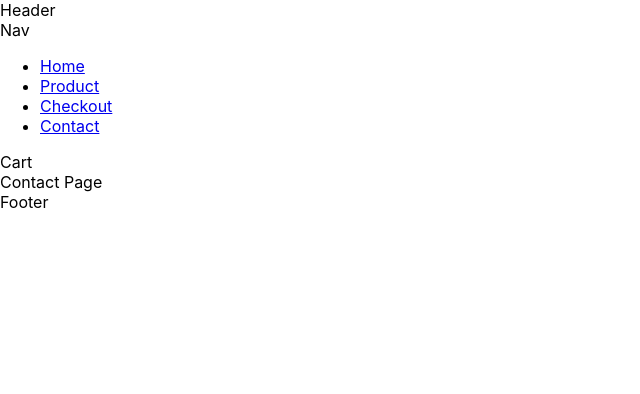
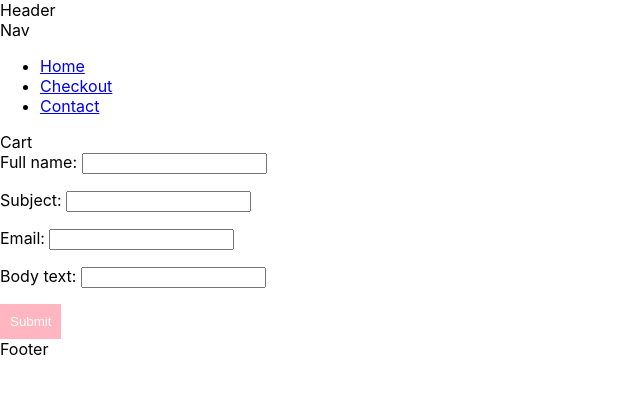
Before and after one commit to k12re/react-framework-ca, a React (Create React App) app: page /contact in a window 1280 px wide. Shown: the top 394 px of the page, without its empty margins (0-640 px from the left). Built offline with nearby package versions, Linux system fonts and the light colour scheme.

Commit message:
baseline for some pages and refactor component pages + small styling addition for testing

```diff
--- a/src/App.js
+++ b/src/App.js
@@ -1,12 +1,43 @@
 import { Outlet, Route, Routes, Link, useParams } from "react-router-dom";
 import "./App.css";
+import { useEffect, useState } from "react";
+import ProductItem from "./components/ProductItem";
+import ProductPage from "./components/ProductPage";
+import ContactPage from "./components/ContactPage";
+import * as Styled from "./App.styles";
+
+export const url = "https://api.noroff.dev/api/v1/online-shop";
 
 function Home() {
-  return <div>Home</div>;
-}
+  const [data, setData] = useState([]);
+  const [isLoading, setIsLoading] = useState(false);
+  const [isError, setIsError] = useState(false);
 
-function ProductPage() {
-  return <div>Product Page</div>;
+  useEffect(() => {
+    async function getData() {
+      try {
+        setIsLoading(true);
+        setIsError(false);
+
+        const response = await fetch(url);
+        const json = await response.json();
+        setData(json);
+      } catch (error) {
+        console.log(error);
+      } finally {
+        setIsLoading(false);
+      }
+    }
+    getData();
+  }, []);
+
+  return (
+    <ul>
+      {data.map((item) => (
+        <ProductItem key={item.id} data={item} />
+      ))}
+    </ul>
+  );
 }
 
 function CheckOutPage() {
@@ -15,10 +46,6 @@ function CheckOutPage() {
 
 function CheckOutSuccessPage() {
   return <div>Checkout Success Page</div>;
-}
-
-function ContactPage() {
-  return <div>Contact Page</div>;
 }
 
 function NotFound() {
@@ -44,16 +71,13 @@ function Nav() {
     <nav>
       Nav
       <ul>
-        <li>
+        <li key={"home"}>
           <Link to="/">Home</Link>
         </li>
-        <li>
-          <Link to="/product">Product</Link>
-        </li>
-        <li>
+        <li key={"checkout"}>
           <Link to="/checkout">Checkout</Link>
         </li>
-        <li>
+        <li key={"contact"}>
           <Link to="/contact">Contact</Link>
         </li>
       </ul>
@@ -81,10 +105,11 @@ function App() {
       <Routes>
         <Route path="/" element={<Layout />}>
           <Route index element={<Home />} />
-          <Route path="product" element={<ProductPage />} />
+          {/* <Route path="product" element={<ProductPage />} /> */}
           <Route path="checkout" element={<CheckOutPage />} />
           <Route path="contact" element={<ContactPage />} />
           <Route path="*" element={<NotFound />} />
+          <Route path="product/:id" element={<ProductPage />} />
         </Route>
       </Routes>
     </div>
--- /dev/null
+++ b/src/App.styles.jsx
@@ -0,0 +1,16 @@
+import styled from "styled-components";
+
+export const Button = styled.button`
+  border: 0;
+  background-color: lightpink;
+  color: white;
+  cursor: pointer;
+  padding: 10px;
+  a {
+    text-decoration: none;
+    color: inherit;
+  }
+  :hover {
+    background-color: lightcoral;
+  }
+`;
--- /dev/null
+++ b/src/components/ContactPage/index.jsx
@@ -0,0 +1,49 @@
+import { useForm } from "react-hook-form";
+import { yupResolver } from "@hookform/resolvers/yup";
+import * as yup from "yup";
+import * as Styled from "../../App.styles";
+
+const schema = yup
+  .object({
+    fullName: yup.string().min(3).max(100).required(),
+    subject: yup.string().min(3).max(100).required(),
+    email: yup.string().email().required(),
+    body: yup.string().min(3).max(100).required(),
+  })
+  .required();
+
+function ContactPage() {
+  const {
+    register,
+    handleSubmit,
+    formState: { errors },
+  } = useForm({
+    resolver: yupResolver(schema),
+  });
+
+  function onSubmit(data) {
+    console.log(data);
+  }
+
+  return (
+    <form onSubmit={handleSubmit(onSubmit)}>
+      <label htmlFor="full-name">Full name: </label>
+      <input name="full-name" {...register("fullName")} />
+      <p>{errors.fullName?.message}</p>
+      <label htmlFor="subject">Subject: </label>
+      <input name="subject" {...register("subject")} />
+      <p>{errors.subject?.message}</p>
+      <label htmlFor="email">Email: </label>
+      <input name="email" {...register("email")} />
+      <p>{errors.email?.message}</p>
+      <label htmlFor="body">Body text: </label>
+      <input name="body" {...register("body")} />
+      <p>{errors.body?.message}</p>
+      {/* <input type="submit" />
+      <button type="submit">Submit button</button> */}
+      <Styled.Button>Submit</Styled.Button>
+    </form>
+  );
+}
+
+export default ContactPage;
--- /dev/null
+++ b/src/components/ProductItem/index.jsx
@@ -0,0 +1,18 @@
+import { Link } from "react-router-dom";
+import * as Styled from "../../App.styles";
+
+const ProductItem = ({ data }) => {
+  return (
+    <li key={data.id}>
+      <div>
+        <h2>{data.title}</h2>
+        <p>{data.description}</p>
+        <Styled.Button>
+          <Link to={`/product/${data.id}`}>View product</Link>
+        </Styled.Button>
+      </div>
+    </li>
+  );
+};
+
+export default ProductItem;
--- /dev/null
+++ b/src/components/ProductPage/index.jsx
@@ -0,0 +1,56 @@
+import { useState, useEffect } from "react";
+import { useParams } from "react-router-dom";
+import { url } from "../../App";
+
+function ProductPage() {
+  const [data, setData] = useState(null);
+  const [isLoading, setIsLoading] = useState(false);
+  const [isError, setIsError] = useState(false);
+  let { id } = useParams();
+
+  useEffect(() => {
+    async function getData(url) {
+      try {
+        setIsLoading(true);
+        setIsError(false);
+
+        const response = await fetch(url);
+        const json = await response.json();
+        setData(json);
+      } catch (error) {
+        console.log(error);
+      } finally {
+        setIsLoading(false);
+      }
+    }
+
+    getData(`${url}/${id}`);
+  }, [id]);
+
+  if (isLoading || !data) {
+    return <div>Loading...</div>;
+  }
+
+  if (isError) {
+    return <div>Error</div>;
+  }
+
+  return (
+    <div>
+      <div>
+        <div>
+          <h2>{data.title}</h2>
+          <img src={data.imageUrl} alt={data.title} />
+          <p>{data.description}</p>
+          <p>Ordinary Price: {data.price}</p>
+          {data.discountedPrice !== data.price && (
+            <p>Discounted Price: {data.discountedPrice}</p>
+          )}
+          <p>Rating: {data.rating}</p>
+        </div>
+      </div>
+    </div>
+  );
+}
+
+export default ProductPage;
```
